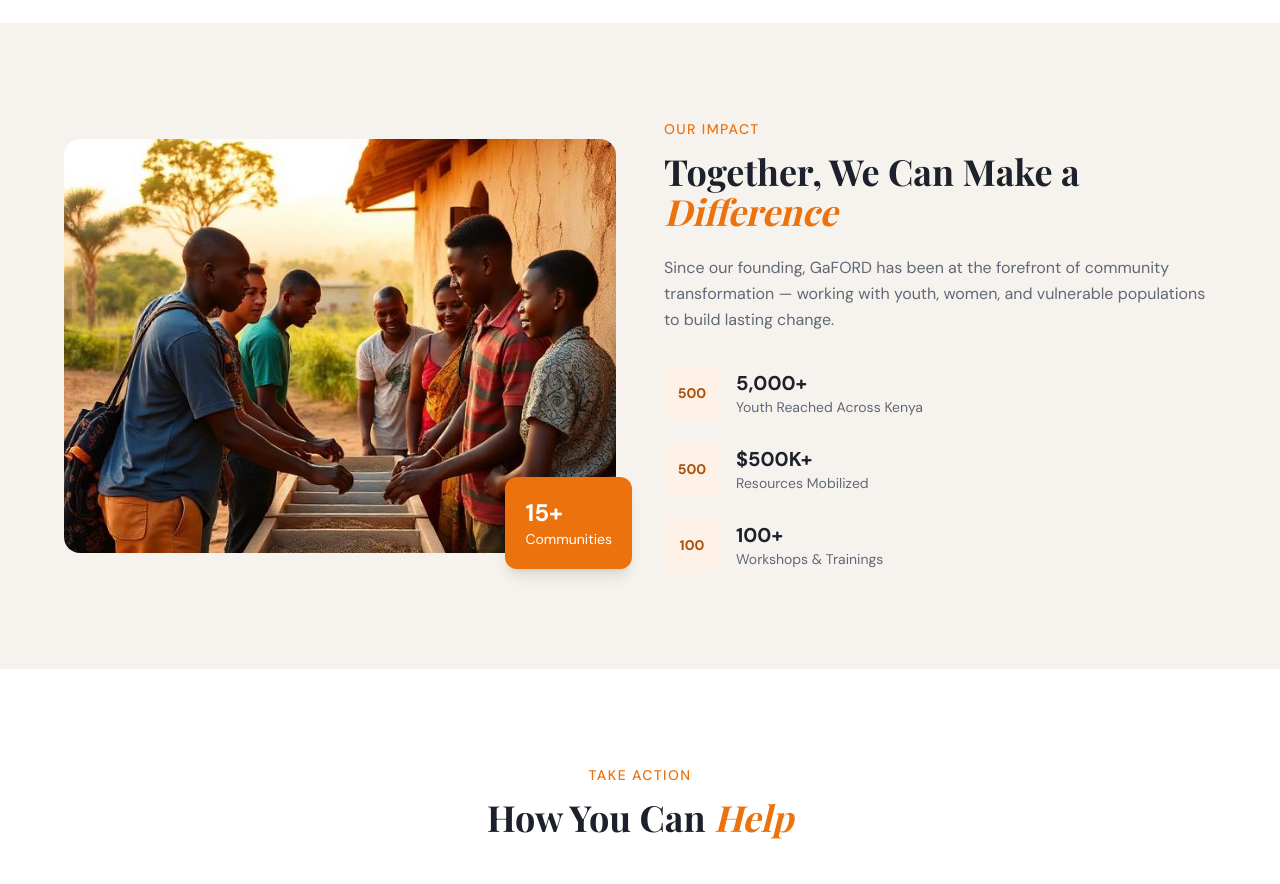
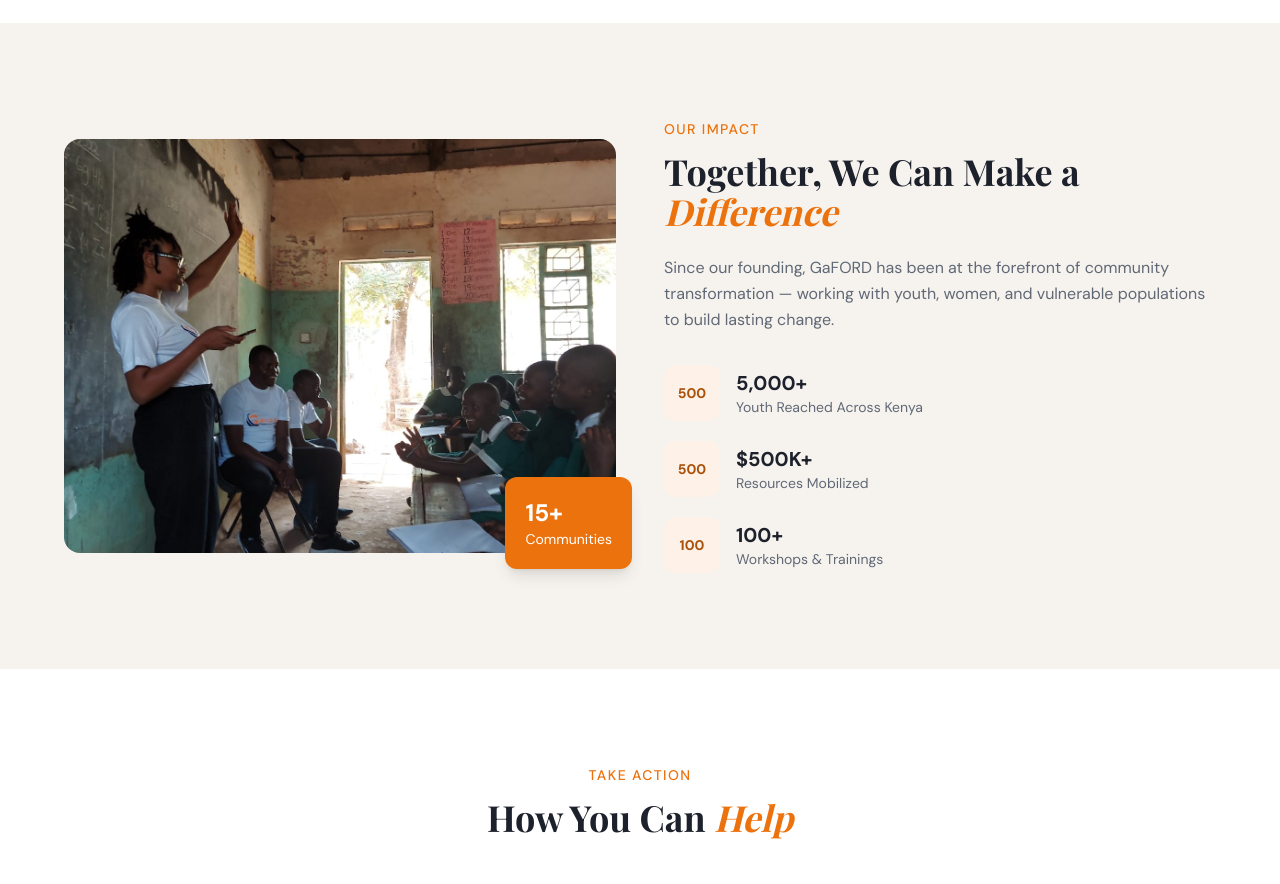
Before and after one commit to JosephOkumu/Gaford, a React (Vite) app in the folder frontend/: page / in a window 1280 px wide. Shown: the part 1840-2724 px from the top of the page. Built offline with nearby package versions, Linux system fonts and the light colour scheme; the HTML template or start-up script is replaced by a standard one; a web font is replaced by a local one.

Commit message:
chore: modify the our impact section page

```diff
--- a/frontend/src/components/ImpactSection.tsx
+++ b/frontend/src/components/ImpactSection.tsx
@@ -1,5 +1,4 @@
 import { motion } from "framer-motion";
-import volunteerImg from "@/assets/volunteer.jpg";
 
 const stats = [
   { value: "5,000+", label: "Youth Reached Across Kenya" },
@@ -20,7 +19,7 @@ const ImpactSection = () => {
             className="relative"
           >
             <img
-              src={volunteerImg}
+              src="/impact.jpg"
               alt="GaFORD community impact"
               className="rounded-2xl w-full object-cover aspect-[4/3]"
             />
```
